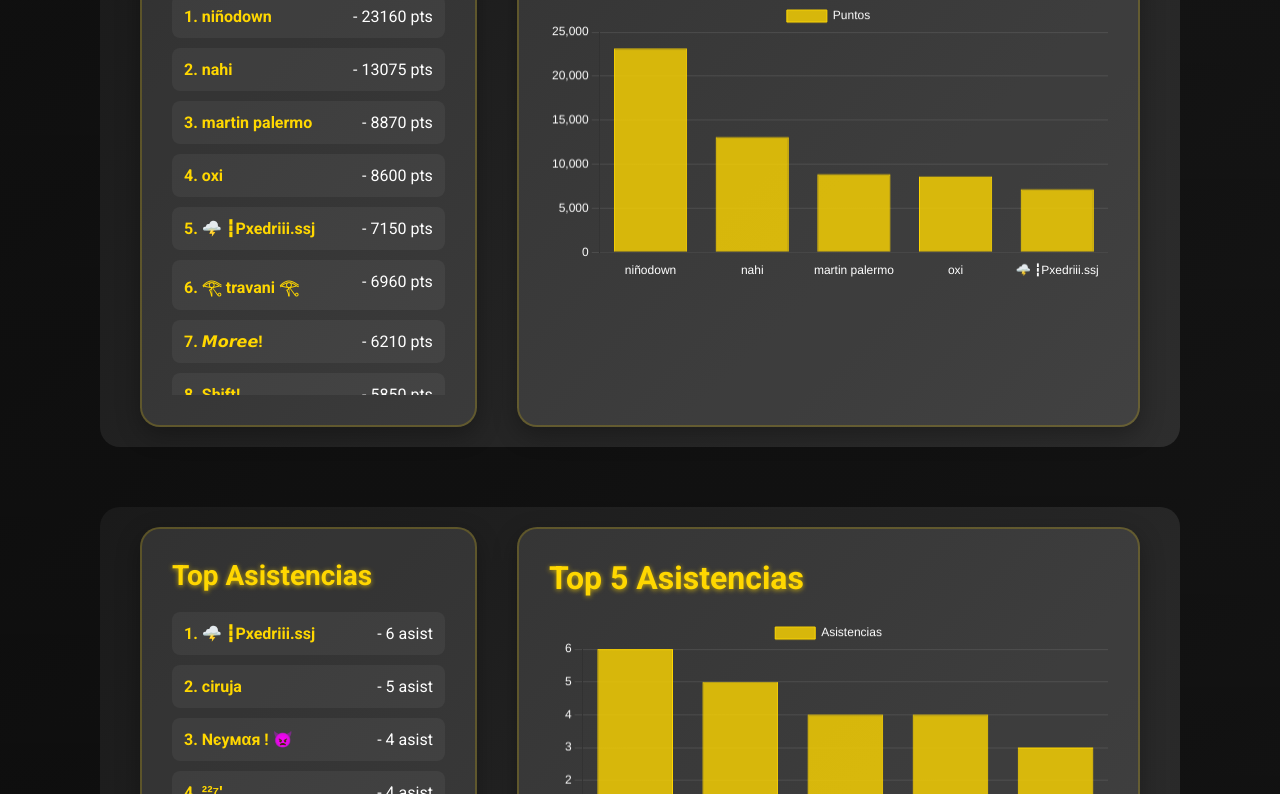
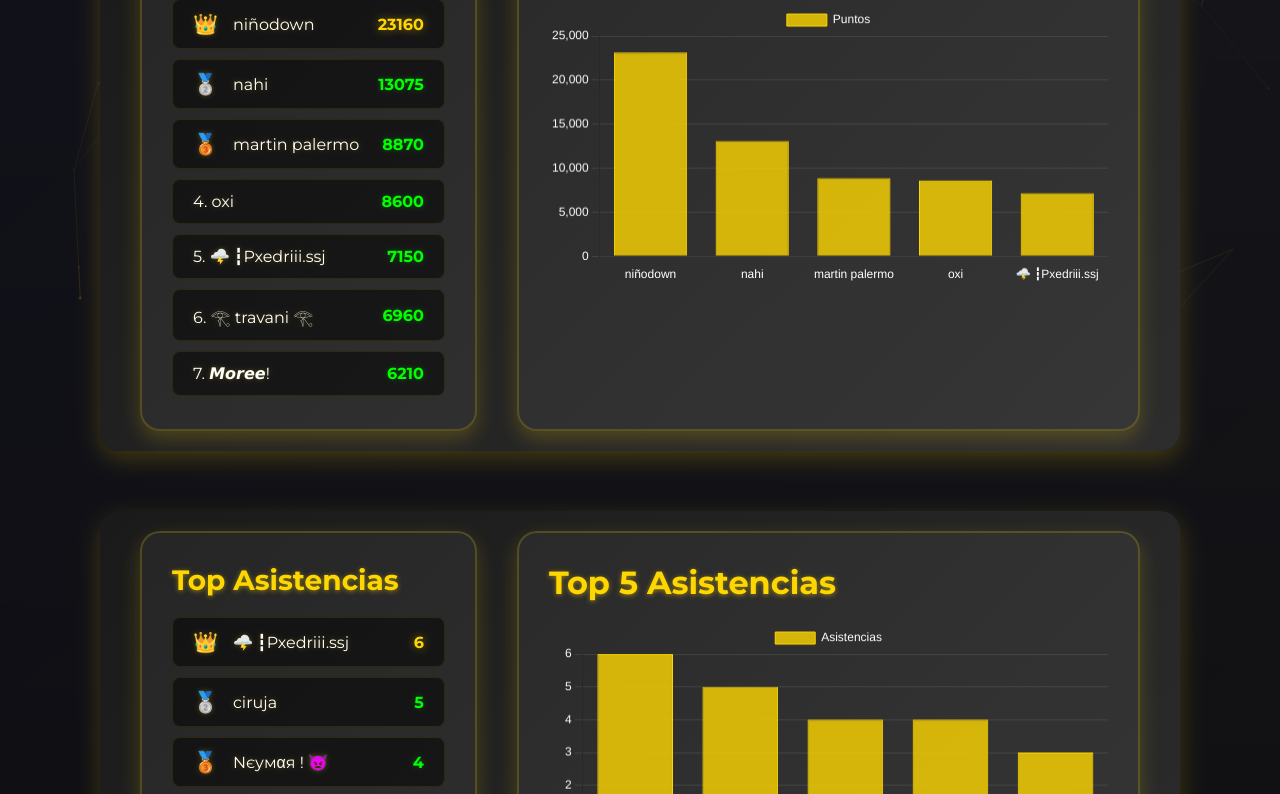
Before and after one commit to rhynoxclient/rhynoxclient.github.io, a plain HTML site: page ranking.html in a window 1280 px wide. Shown: the part 355-1149 px from the top of the page. Drawn offline with nearby package versions, Linux system fonts and the light colour scheme.

Commit message:
Update ranking.html

```diff
--- a/ranking.html
+++ b/ranking.html
@@ -4,7 +4,7 @@
     <meta charset="UTF-8">
     <meta name="viewport" content="width=device-width, initial-scale=1.0">
     <title>Ranking - Sala de DTs X4 - Rhynox Server</title>
-    <link href="https://fonts.googleapis.com/css2?family=Roboto:wght@400;500;700&display=swap" rel="stylesheet">
+    <link href="https://fonts.googleapis.com/css2?family=Montserrat:wght@400;500;700&family=Roboto:wght@400;500;700&display=swap" rel="stylesheet">
     <script src="https://cdn.jsdelivr.net/npm/chart.js"></script>
     <style>
         * {
@@ -14,11 +14,23 @@
         }
         body {
             font-family: 'Roboto', Arial, sans-serif;
-            background: linear-gradient(135deg, #1a1a1a 0%, #2d2d2d 100%);
+            background: linear-gradient(135deg, #1e1e2f 0%, #2d2d2d 100%);
             color: #ffffff;
             min-height: 100vh;
             display: flex;
             flex-direction: column;
+            position: relative;
+            overflow-x: hidden;
+        }
+        /* Fondo de partículas */
+        #particles-js {
+            position: fixed;
+            top: 0;
+            left: 0;
+            width: 100%;
+            height: 100%;
+            z-index: 0;
+            background: transparent;
         }
         header {
             background: linear-gradient(90deg, #000, #1a1a1a);
@@ -27,17 +39,19 @@
             justify-content: space-between;
             align-items: center;
             border-bottom: 2px solid rgba(255, 215, 0, 0.3);
-            box-shadow: 0 4px 20px rgba(0, 0, 0, 0.4);
+            box-shadow: 0 4px 15px rgba(255, 215, 0, 0.2);
             position: fixed;
             width: 100%;
             top: 0;
             z-index: 1000;
+            backdrop-filter: blur(5px);
         }
         .logo {
+            font-family: 'Montserrat', sans-serif;
             font-size: 32px;
             font-weight: 700;
             color: #ffd700;
-            text-shadow: 0 2px 6px rgba(255, 215, 0, 0.8);
+            text-shadow: 0 2px 6px rgba(255, 215, 0, 0.5), 0 0 10px rgba(255, 215, 0, 0.3);
             animation: bounce 1.5s infinite ease-in-out;
         }
         @keyframes bounce {
@@ -50,16 +64,19 @@
             margin-left: 30px;
             font-size: 18px;
             font-weight: 500;
-            transition: color 0.3s ease, text-shadow 0.3s ease;
+            transition: all 0.4s ease;
+            text-shadow: 0 0 5px rgba(255, 215, 0, 0.3);
         }
         nav a:hover {
             color: #ffd700;
-            text-shadow: 0 0 15px rgba(255, 215, 0, 0.6);
+            text-shadow: 0 0 10px rgba(255, 215, 0, 0.7), 0 0 15px rgba(255, 215, 0, 0.4);
+            transform: translateY(-2px);
         }
         .ranking-content {
             padding: 120px 40px 100px;
             position: relative;
             min-height: 100vh;
+            z-index: 1;
         }
         .ranking-content::before {
             content: '';
@@ -69,24 +86,25 @@
             width: 100%;
             height: 100%;
             background: linear-gradient(to bottom, rgba(0, 0, 0, 0.4), rgba(0, 0, 0, 0.7));
-            z-index: 1;
+            z-index: 0;
         }
         .ranking-content > * {
             position: relative;
             z-index: 2;
         }
         h1 {
+            font-family: 'Montserrat', sans-serif;
             font-size: 72px;
             margin-bottom: 40px;
             font-weight: 700;
             color: #fff;
-            text-shadow: 0 4px 15px rgba(0, 0, 0, 0.8);
+            text-shadow: 0 4px 10px rgba(255, 215, 0, 0.5), 0 0 15px rgba(255, 215, 0, 0.3);
             animation: fadeInSlide 1.5s ease-in-out;
             text-align: center;
         }
         @keyframes fadeInSlide {
-            from { opacity: 0; transform: translateY(-30px); }
-            to { opacity: 1; transform: translateY(0); }
+            0% { opacity: 0; transform: translateY(-30px); }
+            100% { opacity: 1; transform: translateY(0); }
         }
         .ranking-section {
             width: 90%;
@@ -98,20 +116,22 @@
             justify-content: center;
             background: linear-gradient(135deg, #1a1a1a, #2d2d2d);
             border-radius: 20px;
+            box-shadow: 0 8px 25px rgba(255, 215, 0, 0.2);
         }
         .ranking-list-container {
-            background: rgba(255, 255, 255, 0.1);
+            background: rgba(255, 255, 255, 0.05);
             padding: 30px;
             border-radius: 20px;
             width: 35%;
             max-width: 450px;
-            box-shadow: 0 8px 25px rgba(0, 0, 0, 0.3);
+            box-shadow: 0 8px 20px rgba(255, 215, 0, 0.2);
             border: 2px solid rgba(255, 215, 0, 0.2);
         }
         .ranking-list-container h2 {
+            font-family: 'Montserrat', sans-serif;
             font-size: 28px;
             color: #ffd700;
-            text-shadow: 0 1px 5px rgba(255, 215, 0, 0.7);
+            text-shadow: 0 1px 5px rgba(255, 215, 0, 0.5);
             margin-bottom: 20px;
         }
         .ranking-list {
@@ -137,34 +157,59 @@
             background: #ffea00;
         }
         .ranking-list li {
-            padding: 12px;
-            background: rgba(255, 255, 255, 0.05);
+            padding: 12px 20px;
+            background: rgba(0, 0, 0, 0.5);
             border-radius: 8px;
             margin-bottom: 10px;
-            transition: background 0.3s ease;
+            transition: all 0.3s ease;
             font-size: 16px;
+            font-family: 'Montserrat', sans-serif;
             display: flex;
+            align-items: center;
             justify-content: space-between;
+            border: 1px solid rgba(255, 215, 0, 0.1);
         }
         .ranking-list li:hover {
-            background: rgba(255, 255, 255, 0.1);
+            background: rgba(255, 215, 0, 0.1);
+            transform: scale(1.02);
+            box-shadow: 0 0 10px rgba(255, 215, 0, 0.3);
         }
-        .ranking-list strong {
+        .ranking-list .player-name {
+            display: flex;
+            align-items: center;
+            gap: 10px;
+            color: #fff;
+            text-shadow: 0 0 5px rgba(255, 215, 0, 0.3);
+        }
+        .ranking-list .medal {
+            font-size: 20px;
+            margin-right: 5px;
+        }
+        .ranking-list .points {
+            font-weight: bold;
+        }
+        .ranking-list li:first-child .points {
             color: #ffd700;
+            text-shadow: 0 0 8px rgba(255, 215, 0, 0.5);
+        }
+        .ranking-list li:nth-child(n+2) .points {
+            color: #00ff00;
+            text-shadow: 0 0 5px rgba(0, 255, 0, 0.3);
         }
         .chart-container {
-            background: rgba(255, 255, 255, 0.1);
+            background: rgba(255, 255, 255, 0.05);
             padding: 30px;
             border-radius: 20px;
             width: 65%;
             max-width: 900px;
-            box-shadow: 0 8px 25px rgba(0, 0, 0, 0.3);
+            box-shadow: 0 8px 20px rgba(255, 215, 0, 0.2);
             border: 2px solid rgba(255, 215, 0, 0.2);
         }
         .chart-container h2 {
+            font-family: 'Montserrat', sans-serif;
             font-size: 32px;
             color: #ffd700;
-            text-shadow: 0 1px 5px rgba(255, 215, 0, 0.7);
+            text-shadow: 0 1px 5px rgba(255, 215, 0, 0.5);
             margin-bottom: 20px;
         }
         canvas {
@@ -175,13 +220,15 @@
             padding: 20px;
             text-align: center;
             border-top: 2px solid rgba(255, 215, 0, 0.3);
-            box-shadow: 0 -4px 20px rgba(0, 0, 0, 0.4);
+            box-shadow: 0 -4px 15px rgba(255, 215, 0, 0.2);
             margin-top: auto;
+            z-index: 1;
         }
         .footer-text {
+            font-family: 'Montserrat', sans-serif;
             font-size: 16px;
             color: #ffd700;
-            text-shadow: 0 1px 5px rgba(255, 215, 0, 0.7);
+            text-shadow: 0 1px 5px rgba(255, 215, 0, 0.5);
             letter-spacing: 1px;
         }
         @media (max-width: 768px) {
@@ -196,11 +243,12 @@
     </style>
 </head>
 <body>
+    <div id="particles-js"></div>
     <header>
         <div class="logo">RhynoX</div>
         <nav>
             <a href="index.html">Inicio</a>
-            <a href="index.html#client">Client</a>
+            <a href="index.html#client">Cliente</a>
             <a href="index.html#discord">Discord</a>
         </nav>
     </header>
@@ -241,13 +289,54 @@
                 <h2>Top 5 Goles</h2>
                 <canvas id="goalsChart"></canvas>
             </div>
-
+        </div>
     </div>
     <footer>
         <p class="footer-text">Rhynox Server © 2025</p>
     </footer>
 
+    <script src="https://cdn.jsdelivr.net/particles.js/2.0.0/particles.min.js"></script>
     <script>
+        // Configuración de Particles.js
+        particlesJS('particles-js', {
+            particles: {
+                number: { value: 60, density: { enable: true, value_area: 800 } },
+                color: { value: ['#ffd700', '#00aaff', '#ffffff'] },
+                shape: { type: 'circle' },
+                opacity: { value: 0.4, random: true },
+                size: { value: 3, random: true },
+                line_linked: {
+                    enable: true,
+                    distance: 150,
+                    color: '#ffd700',
+                    opacity: 0.3,
+                    width: 1
+                },
+                move: {
+                    enable: true,
+                    speed: 1.5,
+                    direction: 'none',
+                    random: false,
+                    straight: false,
+                    out_mode: 'out',
+                    bounce: false
+                }
+            },
+            interactivity: {
+                detect_on: 'canvas',
+                events: {
+                    onhover: { enable: true, mode: 'repulse' },
+                    onclick: { enable: true, mode: 'push' },
+                    resize: true
+                },
+                modes: {
+                    repulse: { distance: 100, duration: 0.4 },
+                    push: { particles_nb: 4 }
+                }
+            },
+            retina_detect: true
+        });
+
         document.addEventListener('DOMContentLoaded', () => {
             let jugadores = [];
             fetch('https://rhynoxclient.github.io/players.json')
@@ -257,7 +346,18 @@
                     console.log('Datos de jugadores cargados:', jugadores);
                     actualizarRankings(jugadores);
                 })
-                .catch(error => console.error('Error al cargar los datos de jugadores:', error));
+                .catch(error => {
+                    console.error('Error al cargar los datos de jugadores:', error);
+                    // Datos de prueba en caso de error
+                    jugadores = [
+                        { name: "tsq...", points: 277, assists: 10, goals: 20 },
+                        { name: "Pablo Aimar", points: 256, assists: 15, goals: 18 },
+                        { name: "undefined", points: 247, assists: 12, goals: 22 },
+                        { name: "undefined", points: 217, assists: 8, goals: 15 },
+                        { name: "undefined", points: 205, assists: 5, goals: 10 }
+                    ];
+                    actualizarRankings(jugadores);
+                });
 
             function actualizarRankings(jugadores) {
                 // Ranking de Puntos
@@ -266,7 +366,13 @@
                 pointsList.innerHTML = '';
                 sortedByPoints.slice(0, 10).forEach((player, index) => {
                     const li = document.createElement('li');
-                    li.innerHTML = `<strong>${index + 1}. ${player.name}</strong> - ${player.points || 0} pts`;
+                    const medal = index === 0 ? '👑' : index === 1 ? '🥈' : index === 2 ? '🥉' : '';
+                    li.innerHTML = `
+                        <span class="player-name">
+                            ${medal ? `<span class="medal">${medal}</span>` : `${index + 1}.`} ${player.name}
+                        </span>
+                        <span class="points">${player.points || 0}</span>
+                    `;
                     pointsList.appendChild(li);
                 });
                 actualizarGrafico('pointsChart', sortedByPoints, 'points', 'Puntos');
@@ -277,7 +383,13 @@
                 assistsList.innerHTML = '';
                 sortedByAssists.slice(0, 10).forEach((player, index) => {
                     const li = document.createElement('li');
-                    li.innerHTML = `<strong>${index + 1}. ${player.name}</strong> - ${player.assists || 0} asist`;
+                    const medal = index === 0 ? '👑' : index === 1 ? '🥈' : index === 2 ? '🥉' : '';
+                    li.innerHTML = `
+                        <span class="player-name">
+                            ${medal ? `<span class="medal">${medal}</span>` : `${index + 1}.`} ${player.name}
+                        </span>
+                        <span class="points">${player.assists || 0}</span>
+                    `;
                     assistsList.appendChild(li);
                 });
                 actualizarGrafico('assistsChart', sortedByAssists, 'assists', 'Asistencias');
@@ -288,21 +400,16 @@
                 goalsList.innerHTML = '';
                 sortedByGoals.slice(0, 10).forEach((player, index) => {
                     const li = document.createElement('li');
-                    li.innerHTML = `<strong>${index + 1}. ${player.name}</strong> - ${player.goals || 0} goles`;
+                    const medal = index === 0 ? '👑' : index === 1 ? '🥈' : index === 2 ? '🥉' : '';
+                    li.innerHTML = `
+                        <span class="player-name">
+                            ${medal ? `<span class="medal">${medal}</span>` : `${index + 1}.`} ${player.name}
+                        </span>
+                        <span class="points">${player.goals || 0}</span>
+                    `;
                     goalsList.appendChild(li);
                 });
                 actualizarGrafico('goalsChart', sortedByGoals, 'goals', 'Goles');
-
-                // Ranking de Victorias
-                const victoriesList = document.getElementById('victoriesList');
-                const sortedByVictories = [...jugadores].sort((a, b) => (b.victories || 0) - (a.victories || 0));
-                victoriesList.innerHTML = '';
-                sortedByVictories.slice(0, 10).forEach((player, index) => {
-                    const li = document.createElement('li');
-                    li.innerHTML = `<strong>${index + 1}. ${player.name}</strong> - ${player.victories || 0} victorias`;
-                    victoriesList.appendChild(li);
-                });
-                actualizarGrafico('victoriesChart', sortedByVictories, 'victories', 'Victorias');
             }
 
             function actualizarGrafico(chartId, sortedData, dataKey, label) {
```
